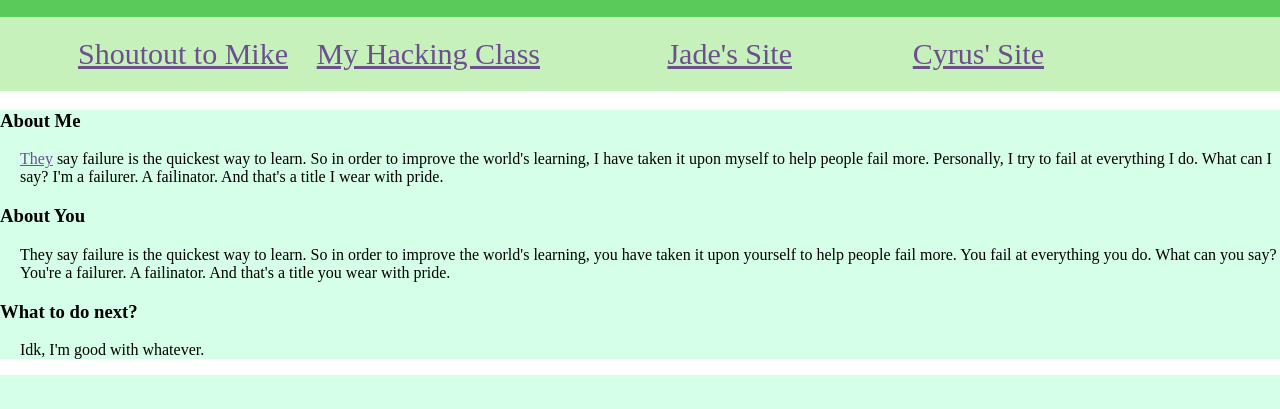
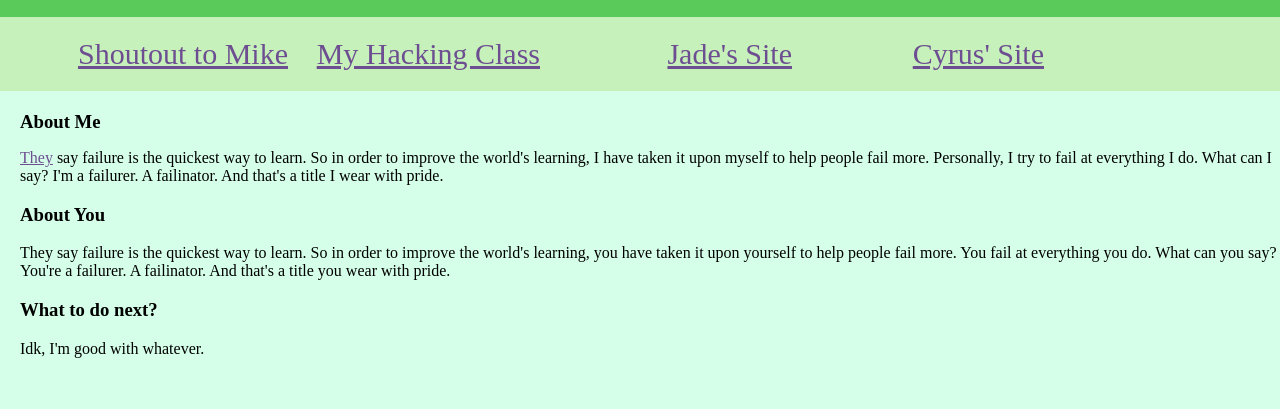
Before and after one commit to ben-smith23/wikihownt.github.io, a plain HTML site: page index.html in a window 1280 px wide. Shown: the part 114-523 px from the top of the page. Drawn offline with Linux system fonts and the light colour scheme.

Commit message:
Update index.html

```diff
--- a/index.html
+++ b/index.html
@@ -20,24 +20,24 @@
          </ul>
 
          <div>
-            <h3>
+            <h3 style="margin-top: 0px;margin-bottom: 0px;padding-top: 20px;padding-left: 20px;">
               About Me
             </h3>
             <p>
               <a href="https://zombo.com">They</a> say failure is the quickest way to learn. So in order to improve the world's learning, I have taken it upon myself to help people fail more. Personally, I try to fail at everything I do. What can I say? I'm a failurer. A failinator. And that's a title I wear with pride.
             </p>
 
-            <h3>
+            <h3 style="padding-left: 20px;">
               About You
             </h3>
             <p>
               They say failure is the quickest way to learn. So in order to improve the world's learning, you have taken it upon yourself to help people fail more. You fail at everything you do. What can you say? You're a failurer. A failinator. And that's a title you wear with pride.
             </p>
 
-            <h3>
+            <h3 style="padding-left: 20px;">
              What to do next?
             </h3>
-            <p>
+            <p style="margin-bottom: 0px;">
               Idk, I'm good with whatever.
             </p>
          </div>
```
